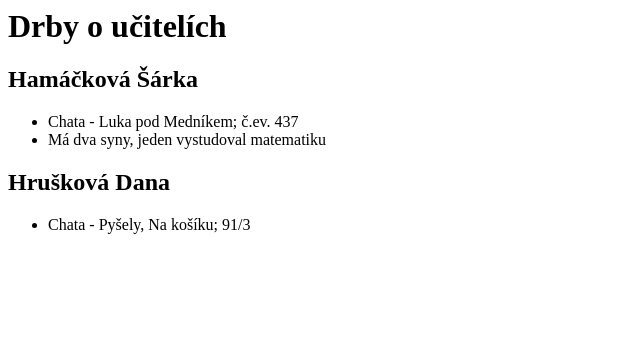
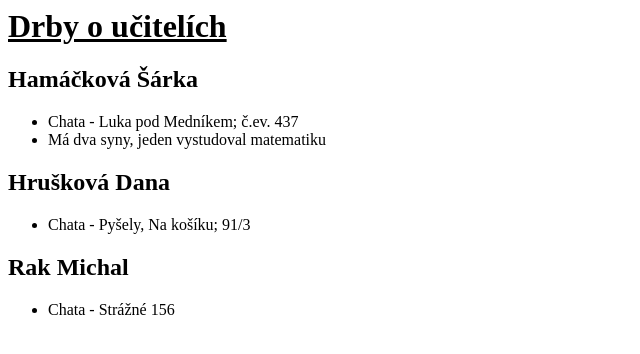
Before and after one commit to pomerancik/web1, a plain HTML site: page drby.html in a window 1280 px wide. Shown: the whole page, without its empty margins (0-640 px from the left). Drawn offline with Linux system fonts and the light colour scheme.

Commit message:
Update drby.html

```diff
--- a/drby.html
+++ b/drby.html
@@ -6,12 +6,12 @@
   <meta name="viewport"
   content="width=device-width, initial-scale=1.0">
   <meta charset="UTF-8">
-  <title>Všehochuť</title>
+  <title>Pomeramčík</title>
   <meta name="author" content="Pomerancik">
 </head>
 
 <body>
-  <h1><strong>Drby o učitelích</strong></h1>
+  <h1><strong><u>Drby o učitelích</u></strong></h1>
 
   <h2>Hamáčková Šárka</h2>
   <ul>
@@ -23,6 +23,10 @@
   <ul>
     <li>Chata - Pyšely, Na košíku; 91/3</li>
   </ul>
+  <h2>Rak Michal</h2>
+  <ul>
+    <li>Chata - Strážné 156</li>
+  </ul>
 </body>
 
 </html>
```
